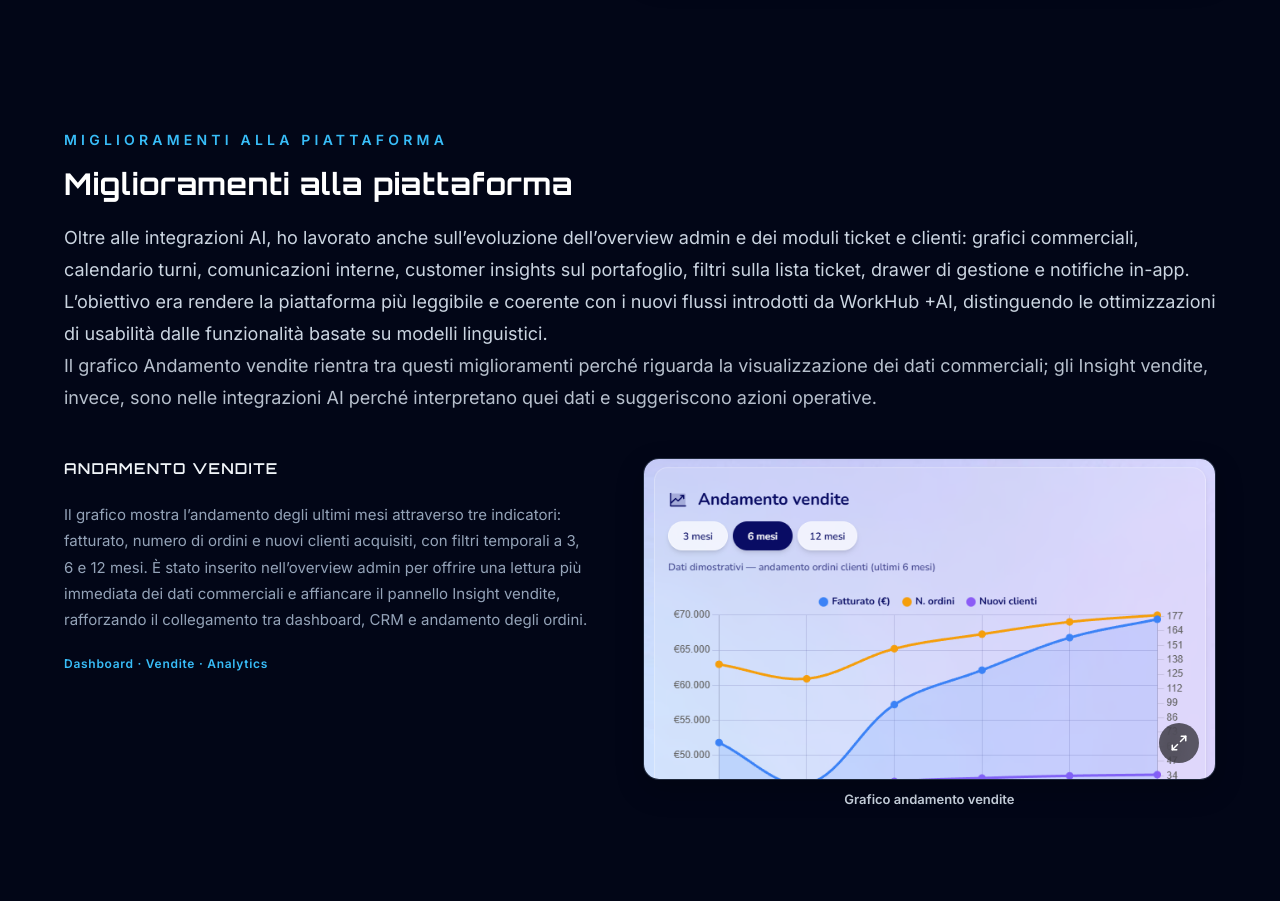
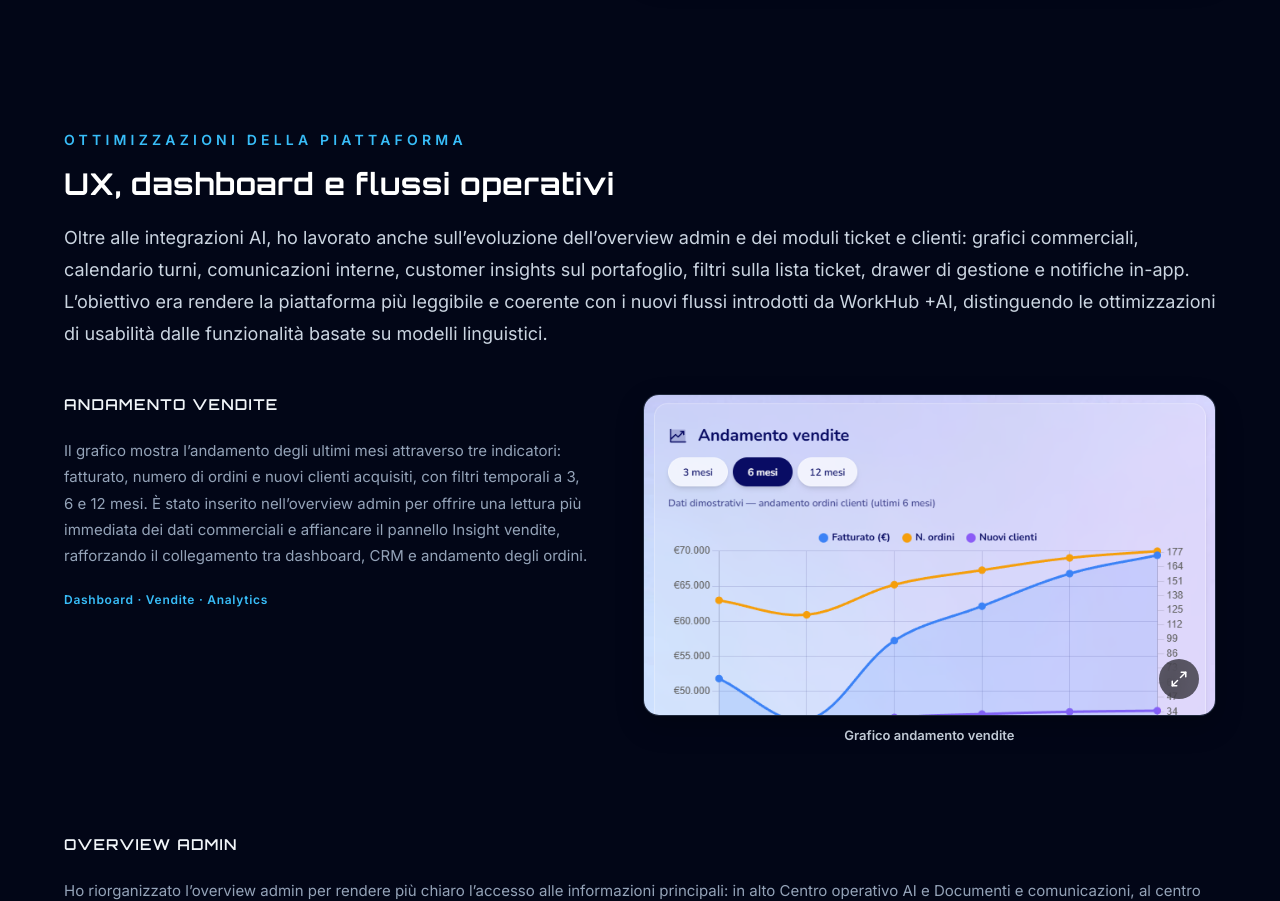
Before and after one commit to Claudiasals/claudia-salsini-portfolio, a React (Vite) app: page /progetti/workhub-ai in a window 1280 px wide. Shown: the part 5600-6501 px from the top of the page. Built offline with nearby package versions, Linux system fonts and the light colour scheme.

Commit message:
Rinominata la sezione ottimizzazioni piattaforma in WorkHub +AI e rimossa nota ridondante su andamento vendite.

```diff
--- a/src/pages/projects/WorkHubAiProject.jsx
+++ b/src/pages/projects/WorkHubAiProject.jsx
@@ -404,12 +404,12 @@ const WorkHubAiProject = () => (
         </section>
 
         <section aria-labelledby="workhub-ai-other">
-          <p className="project-case-section-label">Miglioramenti alla piattaforma</p>
+          <p className="project-case-section-label">Ottimizzazioni della piattaforma</p>
           <h2
             id="workhub-ai-other"
             className="project-case-section-title text-2xl font-bold text-white md:text-3xl"
           >
-            Miglioramenti alla piattaforma
+            UX, dashboard e flussi operativi
           </h2>
           <p className="project-case-body">
             Oltre alle integrazioni AI, ho lavorato anche sull’evoluzione dell’overview admin e dei moduli
@@ -418,11 +418,6 @@ const WorkHubAiProject = () => (
             L’obiettivo era rendere la piattaforma più leggibile e coerente con i nuovi flussi introdotti
             da WorkHub +AI, distinguendo le ottimizzazioni di usabilità dalle funzionalità basate su
             modelli linguistici.
-          </p>
-          <p className="project-case-body mt-4 opacity-90">
-            Il grafico Andamento vendite rientra tra questi miglioramenti perché riguarda la
-            visualizzazione dei dati commerciali; gli Insight vendite, invece, sono nelle
-            integrazioni AI perché interpretano quei dati e suggeriscono azioni operative.
           </p>
           <ProjectFeatureScreens features={OTHER_INTEGRATIONS} />
         </section>
```
